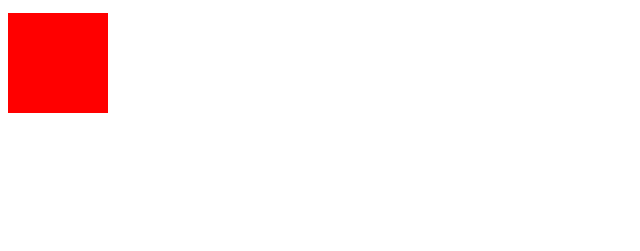
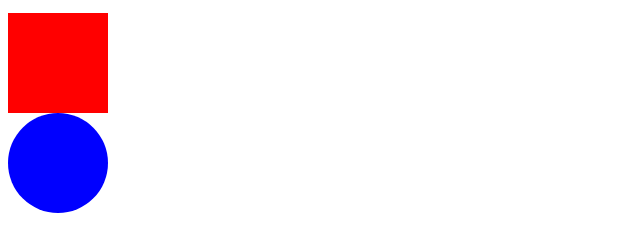
Before and after one commit to cjbellotti/capa-git-3, a plain HTML site: page index.html in a window 1280 px wide. Shown: the part 137-388 px from the top of the page, without its empty margins (0-640 px from the left). Drawn offline with Linux system fonts and the light colour scheme.

Commit message:
Agrego circulo

```diff
--- a/index.html
+++ b/index.html
@@ -12,5 +12,6 @@
 		<li>Item 3</li>
 	</ul>
 	<div style="width : 100px; height : 100px; background-color: red"></div>
+	<div style="width : 100px; height : 100px; background-color: blue; border-radius: 50%"></div>
 </body>
 </html>
```
